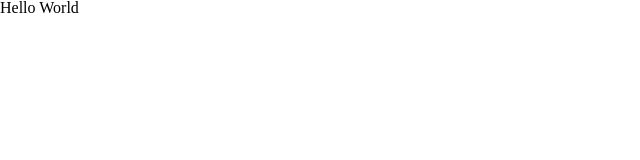
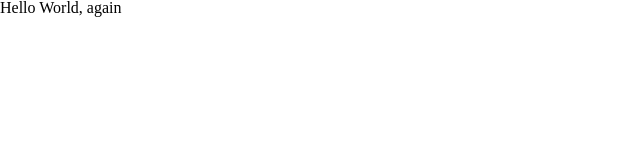
Before and after one commit to Ezekiel3626/git-basics, a plain HTML site: page index.html in a window 1280 px wide. Shown: the full height of the page, 0-640 px from the left. Drawn offline with nearby package versions, Linux system fonts and the light colour scheme.

Commit message:
added copy

```diff
--- a/index.html
+++ b/index.html
@@ -11,6 +11,6 @@
 
 	</head>
 	<body>
-		Hello World
+		Hello World, again
 	</body>
 </html>
```
